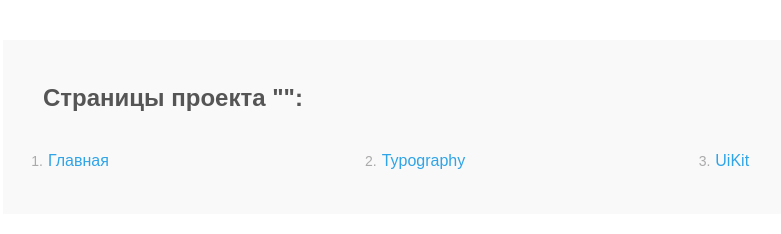
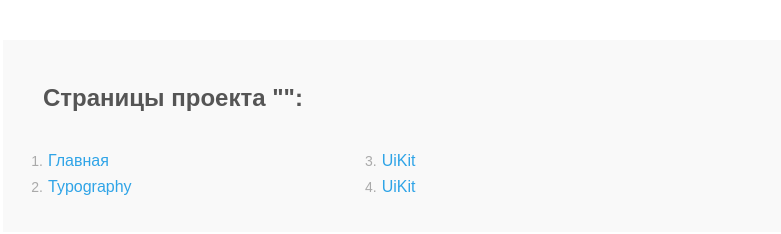
Before and after one commit to azica/liconka.github.io, a plain HTML site: page index.html in a window 1280 px wide. Shown: the whole page, without its empty margins (117-898 px from the left). Drawn offline with Linux system fonts and the light colour scheme.

Commit message:
Update index.html

```diff
--- a/index.html
+++ b/index.html
@@ -19,6 +19,7 @@
       <ol>
         <li><a class="done" href="main.html" target="_blank">Главная</a></li>
         <li><a class="done" href="typography.html" target="_blank">Typography</a></li>
+        <li><a class="done" href="uikit.htmlgggggggggggggg" target="_blank">UiKit</a></li>
         <li><a class="done" href="uikit.html" target="_blank">UiKit</a></li>
 
 
```
